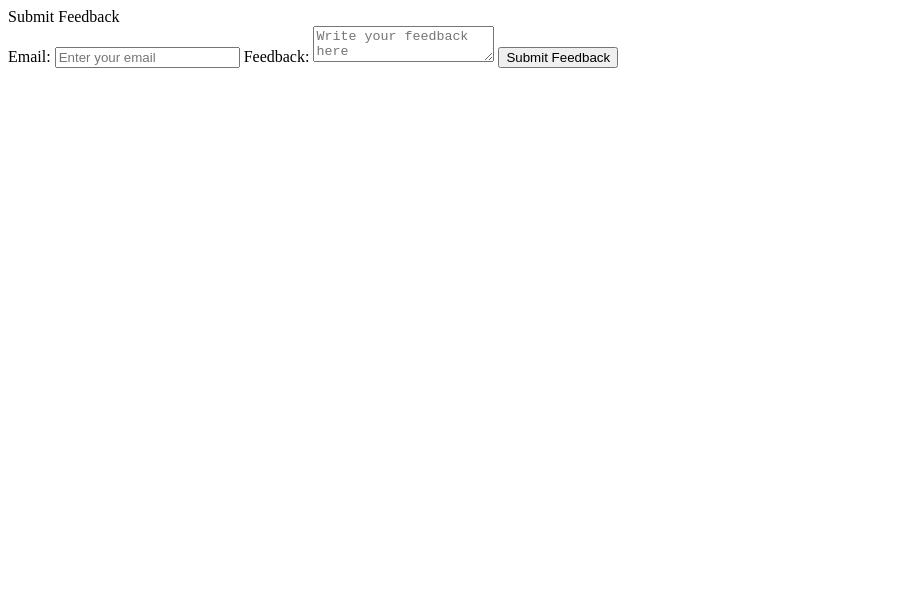
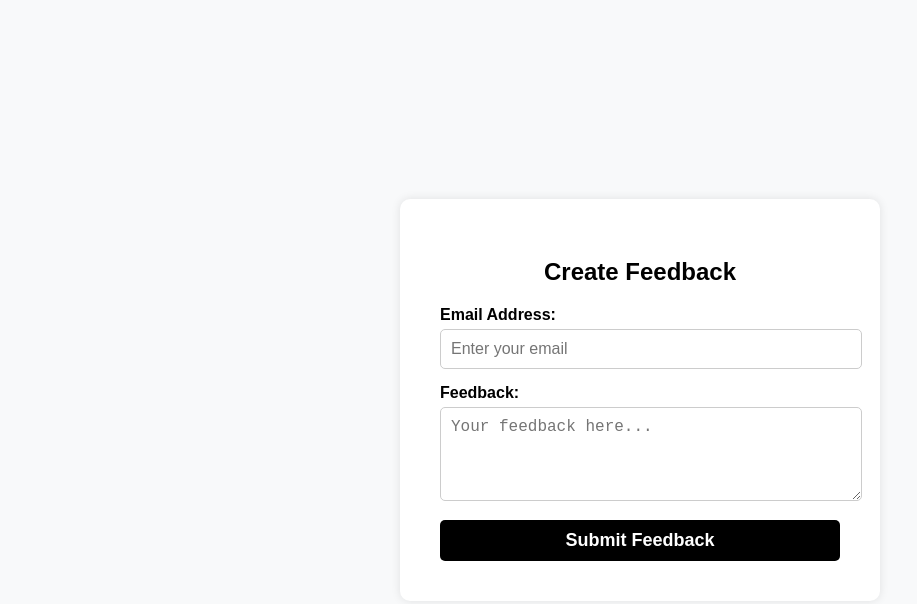
Before and after one commit to jan311etan/project1-janelle, a website: page public/createFeedback.html in a window 1280 px wide. Shown: the whole page, without its empty margins (0-917 px from the left). Drawn offline with Linux system fonts and the light colour scheme.

Commit message:
Update createFeedback.html and index.html with inline styling and layout adjustments

```diff
--- a/public/createFeedback.html
+++ b/public/createFeedback.html
@@ -2,31 +2,51 @@
 <html lang="en">
 
 <head>
-    <meta charset="UTF-8">
+    <meta charset="UTF-8"> <!-- Sets the character encoding to UTF-8 for proper text display -->
     <meta name="viewport" content="width=device-width, initial-scale=1.0">
-    <title>Submit Feedback</title>
-    <link rel="stylesheet" href="css/styles.css"> <!-- Link to CSS file for styling -->
+    <!-- Ensures responsive design on mobile devices -->
+    <title>Create Feedback</title> <!-- Page title displayed in the browser tab -->
 </head>
 
-<body>
-    <div class="header">Submit Feedback</div>
-    <div class="container">
-        <div class="form-box">
-            <form id="feedbackForm">
-                <!-- Input for email address -->
-                <label for="email">Email:</label>
-                <input type="email" id="email" required placeholder="Enter your email">
+<!-- Style applied directly to the body to center content and set background color -->
 
-                <!-- Text area for feedback -->
-                <label for="feedback">Feedback:</label>
-                <textarea id="feedback" required placeholder="Write your feedback here"></textarea>
+<body
+    style="display: flex; justify-content: center; align-items: center; height: 100vh; margin: 0; font-family: Arial, sans-serif; background-color: #f8f9fa;">
 
-                <!-- Submit button triggers submitFeedback function -->
-                <button type="button" onclick="submitFeedback()">Submit Feedback</button>
-            </form>
-        </div>
+    <!-- Main container for the form box with inline styling for layout and appearance -->
+    <div
+        style="background-color: white; border-radius: 10px; padding: 40px; box-shadow: 0 0 10px rgba(0, 0, 0, 0.1); width: 400px; text-align: left;">
+
+        <!-- Header for the form, styled to be centered and bold -->
+        <h2 style="text-align: center; font-size: 24px; font-weight: bold; margin-bottom: 20px;">Create Feedback</h2>
+
+        <!-- Form for submitting feedback -->
+        <form id="createFeedbackForm">
+
+            <!-- Label for the email field with bold styling and spacing -->
+            <label for="email" style="font-weight: bold; display: block; margin-bottom: 5px;">Email Address:</label>
+
+            <!-- Input field for the email with padding, rounded corners, and border styling -->
+            <input type="email" id="email" required placeholder="Enter your email"
+                style="width: 100%; padding: 10px; margin-bottom: 15px; border-radius: 5px; border: 1px solid #ccc; font-size: 16px;">
+
+            <!-- Label for the feedback textarea with bold styling and spacing -->
+            <label for="feedback" style="font-weight: bold; display: block; margin-bottom: 5px;">Feedback:</label>
+
+            <!-- Text area for the feedback text with padding, rounded corners, and border styling -->
+            <textarea id="feedback" rows="4" required placeholder="Your feedback here..."
+                style="width: 100%; padding: 10px; margin-bottom: 15px; border-radius: 5px; border: 1px solid #ccc; font-size: 16px;"></textarea>
+
+            <!-- Button to submit the feedback, styled to be prominent with black background and white text -->
+            <button type="button" onclick="submitFeedback()"
+                style="width: 100%; padding: 10px; font-size: 18px; cursor: pointer; border: none; border-radius: 5px; background-color: black; color: white; font-weight: bold;">Submit
+                Feedback</button>
+
+        </form>
     </div>
-    <script src="js/feedback.js"></script> <!-- Link to feedback.js for handling form submission -->
+
+    <!-- Link to the JavaScript file that handles form submission functionality -->
+    <script src="js/feedback.js"></script>
 </body>
 
 </html>
```
Also changed, not shown: public/index.html (+1 -2 lines).
